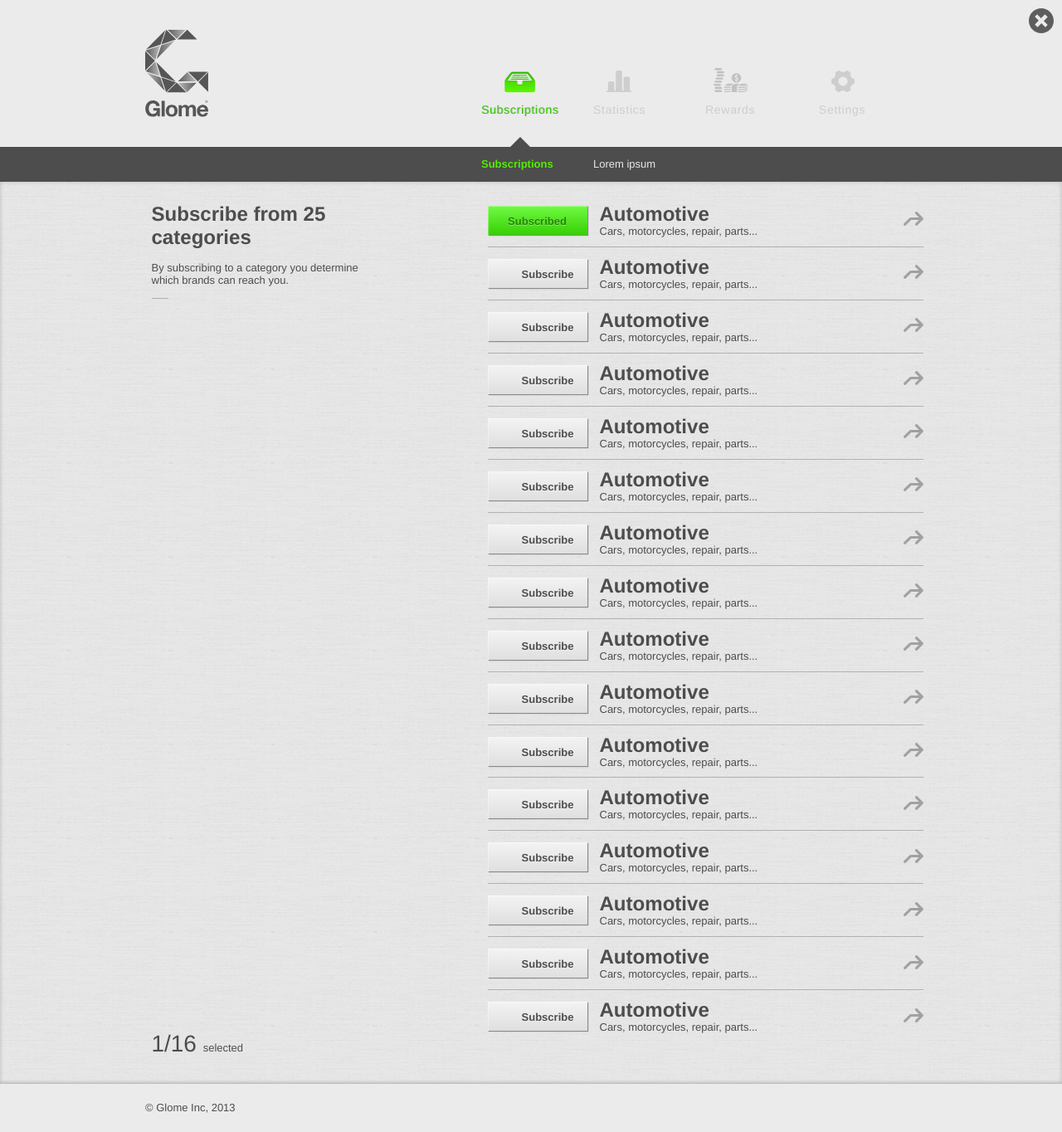
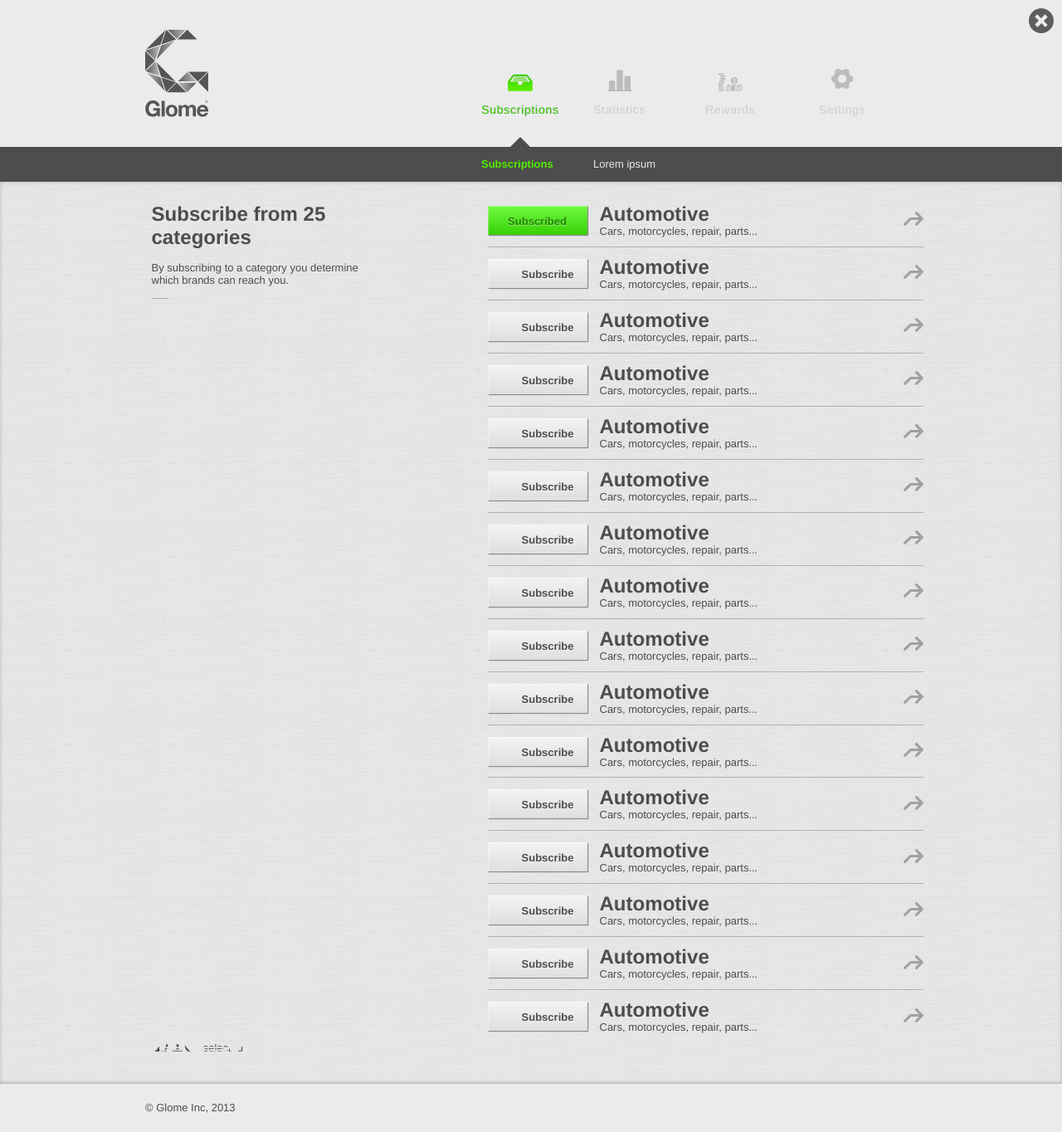
Before and after one commit to glome/jGlome, a PHP site: page /template.html in a window 1280 px wide. Shown: the whole page at 83% size. Run offline with PHP 8.4, Linux system fonts and the light colour scheme.

Commit message:
Use SVG for icons

```diff
--- a/css/glome.css
+++ b/css/glome.css
@@ -345,43 +345,48 @@
   color: #33cc00; }
 
 #glomeAdmin .glome-navigation > li > a:before {
-  background-image: url(../images/icons/icon-set.png);
   background-repeat: no-repeat;
-  background-position: 60px -50px;
+  background-position: center top;
+  background-size: 30px 30px;
   display: block;
   clear: both;
   margin: 0 auto;
   width: 60px;
   height: 40px;
-  content: ""; }
+  content: "";
+  opacity: 0.19608; }
 
 #glomeAdmin .glome-navigation > li[data-page="subscriptions"] > a:before {
-  background-position: 0 -50px; }
+  background-image: url(../images/icons/icon-subscriptions.svg); }
 
 #glomeAdmin .glome-navigation > li[data-page="subscriptions"].selected > a:before,
 #glomeAdmin .glome-navigation > li[data-page="subscriptions"]:hover > a:before {
-  background-position: 0 0px; }
+  background-image: url(../images/icons/icon-subscriptions-gradient.svg);
+  opacity: 1; }
 
 #glomeAdmin .glome-navigation > li[data-page="statistics"] > a:before {
-  background-position: -60px -50px; }
+  background-image: url(../images/icons/icon-statistics.svg); }
 
 #glomeAdmin .glome-navigation > li[data-page="statistics"].selected > a:before,
 #glomeAdmin .glome-navigation > li[data-page="statistics"]:hover > a:before {
-  background-position: -60px 0px; }
+  background-image: url(../images/icons/icon-statistics-gradient.svg);
+  opacity: 1; }
 
 #glomeAdmin .glome-navigation > li[data-page="rewards"] > a:before {
-  background-position: -120px -50px; }
+  background-image: url(../images/icons/icon-rewards.svg); }
 
 #glomeAdmin .glome-navigation > li[data-page="rewards"].selected > a:before,
 #glomeAdmin .glome-navigation > li[data-page="rewards"]:hover > a:before {
-  background-position: -120px 0px; }
+  background-image: url(../images/icons/icon-rewards-gradient.svg);
+  opacity: 1; }
 
-#glomeAdmin .glome-navigation > li[data-page="settings"] a:before {
-  background-position: -180px -50px; }
+#glomeAdmin .glome-navigation > li[data-page="settings"] > a:before {
+  background-image: url(../images/icons/icon-settings.svg); }
 
 #glomeAdmin .glome-navigation > li[data-page="settings"].selected > a:before,
 #glomeAdmin .glome-navigation > li[data-page="settings"]:hover > a:before {
-  background-position: -180px 0px; }
+  background-image: url(../images/icons/icon-settings-gradient.svg);
+  opacity: 1; }
 
 #glomeAdmin .glome-navigation > li.selected > a:before {
   background-position-y: 0 !important; }
@@ -473,7 +478,8 @@
   bottom: 90px;
   font-size: 215%;
   vertical-align: bottom;
-  font-weight: 100; }
+  font-weight: 100;
+  mask: url(../images/icons/icon-subscriptions.svg); }
 
 #glomeAdminSubscriptions .glome-counter .glome-unit {
   font-size: 13px;
--- a/css/glome.sass
+++ b/css/glome.sass
@@ -376,43 +376,25 @@ $public_header_height: 140px
 
 #glomeAdmin .glome-navigation > li > a:before
   background:
-    image: url(../images/icons/icon-set.png)
     repeat: no-repeat
-    position: 60px -50px
+    position: center top
+    size: 30px 30px
   display: block
   clear: both
   margin: 0 auto
   width: 60px
   height: 40px
   content: ''
+  opacity: (255 - 205) / 255
 
-#glomeAdmin .glome-navigation > li[data-page="subscriptions"] > a:before
-  background-position: 0 -50px
+@each $type in subscriptions, statistics, rewards, settings
+  #glomeAdmin .glome-navigation > li[data-page="#{$type}"] > a:before
+    background-image: url(../images/icons/icon-#{$type}.svg)
 
-#glomeAdmin .glome-navigation > li[data-page="subscriptions"].selected > a:before,
-#glomeAdmin .glome-navigation > li[data-page="subscriptions"]:hover > a:before
-  background-position: 0 0px
-
-#glomeAdmin .glome-navigation > li[data-page="statistics"] > a:before
-  background-position: -60px -50px
-
-#glomeAdmin .glome-navigation > li[data-page="statistics"].selected > a:before,
-#glomeAdmin .glome-navigation > li[data-page="statistics"]:hover > a:before
-  background-position: -60px 0px
-
-#glomeAdmin .glome-navigation > li[data-page="rewards"] > a:before
-  background-position: -120px -50px
-
-#glomeAdmin .glome-navigation > li[data-page="rewards"].selected > a:before,
-#glomeAdmin .glome-navigation > li[data-page="rewards"]:hover > a:before
-  background-position: -120px 0px
-
-#glomeAdmin .glome-navigation > li[data-page="settings"] a:before
-  background-position: -180px -50px
-
-#glomeAdmin .glome-navigation > li[data-page="settings"].selected > a:before,
-#glomeAdmin .glome-navigation > li[data-page="settings"]:hover > a:before
-  background-position: -180px 0px
+  #glomeAdmin .glome-navigation > li[data-page="#{$type}"].selected > a:before,
+  #glomeAdmin .glome-navigation > li[data-page="#{$type}"]:hover > a:before
+    background-image: url(../images/icons/icon-#{$type}-gradient.svg)
+    opacity: 1
 
 #glomeAdmin .glome-navigation > li.selected > a:before
   background-position-y: 0 !important
@@ -504,6 +486,7 @@ $public_header_height: 140px
   font-size: 215%
   vertical-align: bottom
   font-weight: 100
+  mask: url(../images/icons/icon-subscriptions.svg)
 
 #glomeAdminSubscriptions .glome-counter .glome-unit
   font:
```
Also changed, not shown: images/icons/icon-rewards-gradient.svg (added), images/icons/icon-rewards.svg (added), images/icons/icon-settings-gradient.svg (added), images/icons/icon-settings.svg (added), images/icons/icon-statistics-gradient.svg (added), images/icons/icon-statistics.svg (added), images/icons/icon-subscriptions-gradient.svg (added), images/icons/icon-subscriptions.svg (added).
